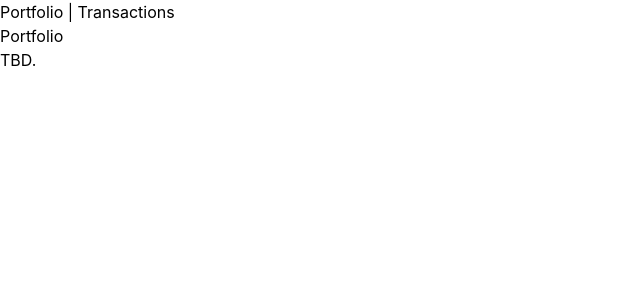
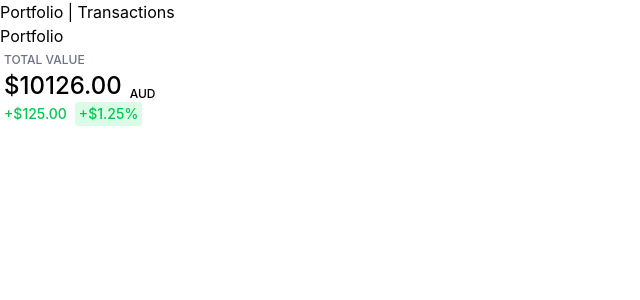
Before and after one commit to ober9k/trash-ass-portfolio, a React (Vite) app in the folder react/: page / in a window 1280 px wide. Shown: the top 300 px of the page, without its empty margins (0-640 px from the left). Built offline with nearby package versions, Linux system fonts and the light colour scheme; no server answers.

Commit message:
Add component for portfolio total

```diff
--- /dev/null
+++ b/react/src/components/portfolio/portfolioTotal.module.css
@@ -0,0 +1,38 @@
+@import "tailwindcss";
+
+.wrapper {
+  @apply p-1;
+}
+
+.heading {
+  @apply pb-0.5;
+  @apply text-xs text-gray-500 font-medium uppercase;
+}
+
+.total {
+  @apply flex gap-2;
+}
+
+.totalValue {
+  @apply text-2xl font-medium;
+}
+
+.totalCurrency {
+  @apply content-end;
+  @apply text-xs font-medium;
+}
+
+.gain {
+  @apply flex gap-2;
+}
+
+.gainValue {
+  @apply py-0.5;
+  @apply text-sm text-green-500 font-medium;
+}
+
+.gainPercent {
+  @apply px-1 py-0.5;
+  @apply bg-green-100 rounded;
+  @apply text-sm text-green-500 font-medium;
+}
--- /dev/null
+++ b/react/src/components/portfolio/portfolioTotal.tsx
@@ -0,0 +1,40 @@
+import styles from "./portfolioTotal.module.css";
+
+type Props = {
+  total:       number,
+  currency:    string,
+  gain:        number,
+  gainPercent: number,
+};
+
+function PortfolioTotal(props: Props) {
+  const { total, currency, gain, gainPercent } = props;
+
+  return (
+    <>
+      <article className={styles.wrapper}>
+        <h1 className={styles.heading}>
+          Total Value
+        </h1>
+        <section className={styles.total}>
+          <span className={styles.totalValue}>
+            ${total.toFixed(2)}
+          </span>
+          <span className={styles.totalCurrency}>
+            {currency}
+          </span>
+        </section>
+        <section className={styles.gain}>
+          <span className={styles.gainValue}>
+            +${gain.toFixed(2)}
+          </span>
+          <span className={styles.gainPercent}>
+            +${gainPercent.toFixed(2)}%
+          </span>
+        </section>
+      </article>
+    </>
+  );
+}
+
+export default PortfolioTotal;
--- a/react/src/pages/portfolio.tsx
+++ b/react/src/pages/portfolio.tsx
@@ -1,8 +1,17 @@
+import PortfolioTotal from "@/components/portfolio/portfolioTotal.tsx";
+
 function Portfolio() {
+  const totalWorth = {
+    total:       10126.00,
+    currency:    "AUD",
+    gain:        125.00,
+    gainPercent: 1.25,
+  };
+
   return (
     <>
       <h1>Portfolio</h1>
-      TBD.
+      <PortfolioTotal {...totalWorth} />
     </>
   );
 }
```
